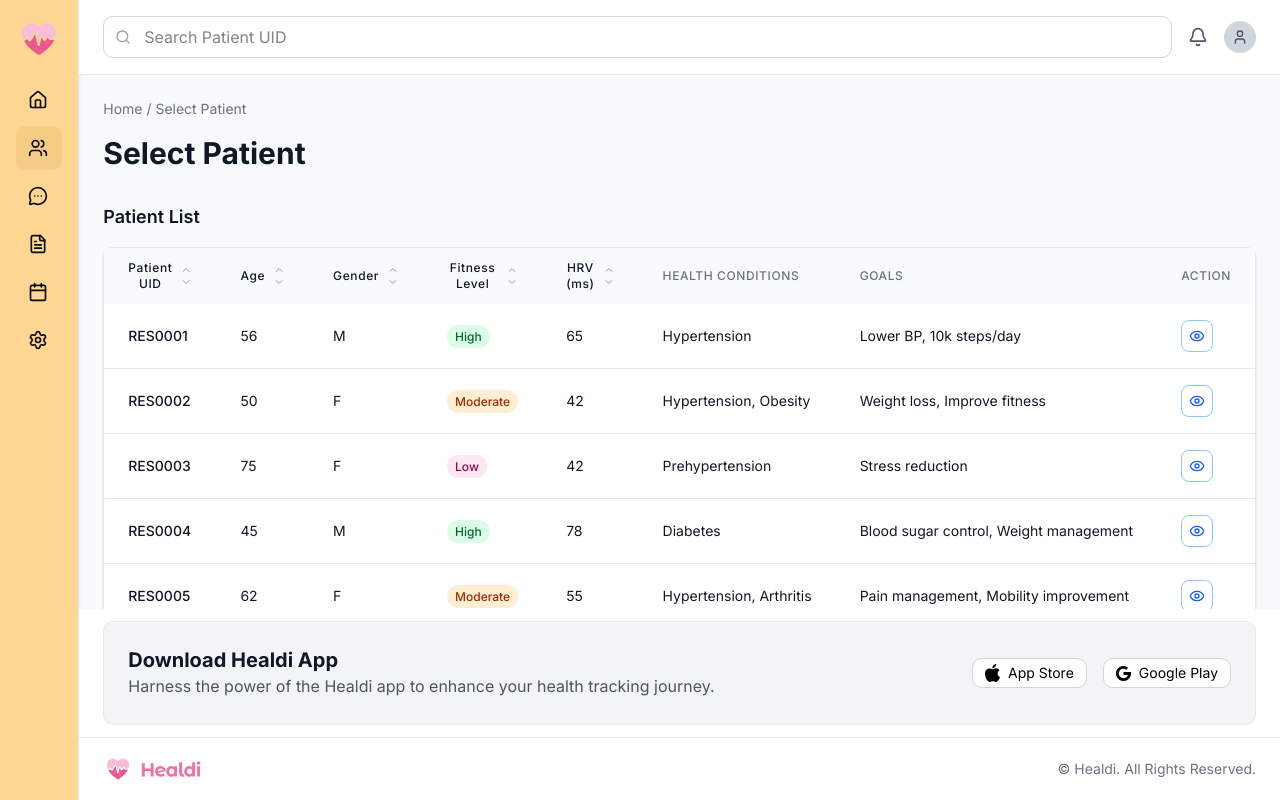
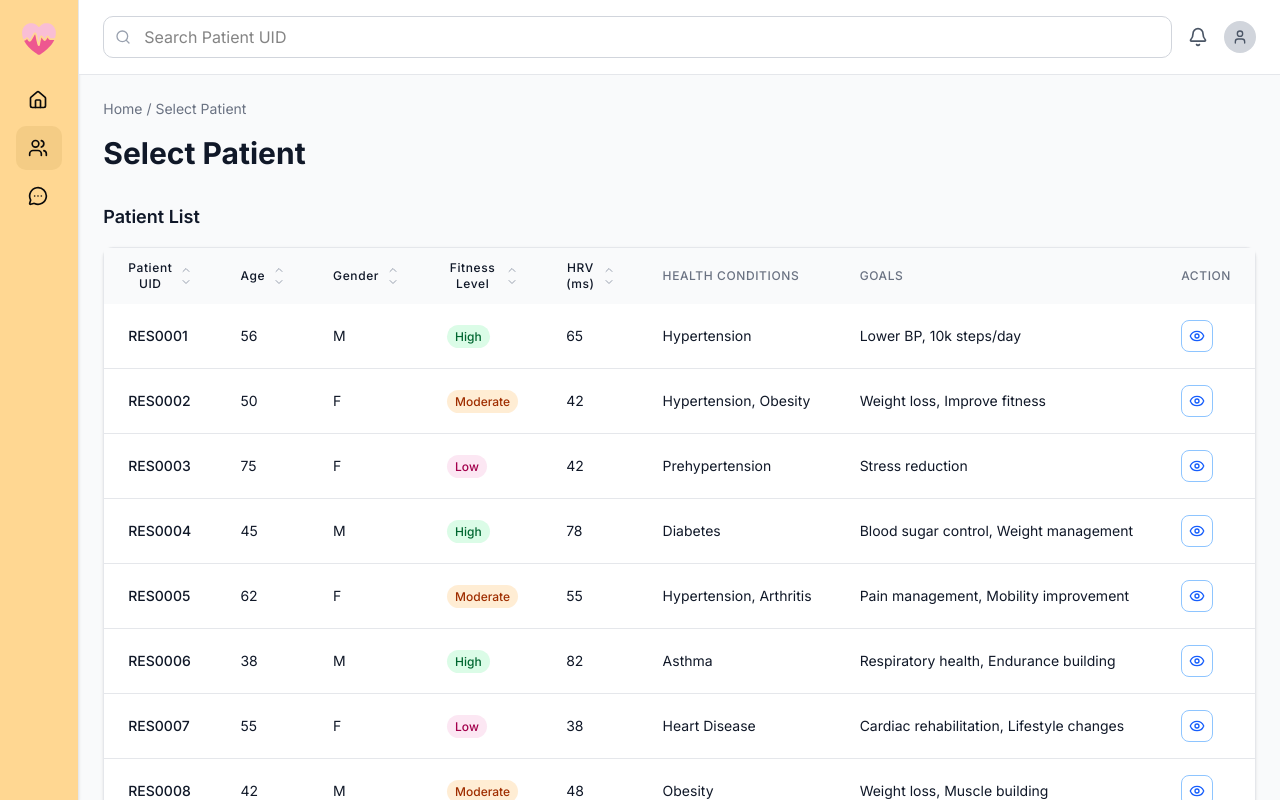
Before and after one commit to NUS-HIRL/Healdi-Web-Portal, a Next.js app: page /patient-info in a window 1280 px wide. Built offline with nearby package versions, Linux system fonts and the light colour scheme.

Commit message:
chore(zekai): change footer, sidebar, lab results

```diff
--- a/src/app/patient-info/page.tsx
+++ b/src/app/patient-info/page.tsx
@@ -137,8 +137,8 @@ export default function PatientInfoPage() {
       <div className="flex-1 flex flex-col">
         {/* Header */}
         <MainHeader />
-
-        <main className="flex-1 p-6 overflow-auto">
+        <div className="flex-1 overflow-auto">
+          <div className="p-6">
             <nav className="text-sm text-gray-500 mb-4">
               Home / Select Patient
             </nav>
@@ -147,9 +147,9 @@ export default function PatientInfoPage() {
             </h1>
             {/* Patient List */}
             <PatientList patients={placeholderPatients} />
-        </main>
-        {/* Footer */}
+          </div>
           <Footer />
+        </div>
       </div>
     </div>
   )
--- a/src/components/common/footer.tsx
+++ b/src/components/common/footer.tsx
@@ -2,10 +2,10 @@ import Image from "next/image"
 
 export const Footer = () => {
   return (
-    <div className="bg-white">
+    <div className="bg-white pt-0.5">
       {/* Download App Section */}
       <div className="flex mt-3 mb-3 bg-gray-100 rounded-lg p-6 border border-gray-200 mx-6">
-        <div className="flex-1 items-center justify-center">
+        <div className="flex-1 items-center jus tify-center">
           <h2 className="text-xl font-bold text-gray-900">
             Download Healdi App
           </h2>
--- a/src/components/common/sidebar.tsx
+++ b/src/components/common/sidebar.tsx
@@ -1,27 +1,18 @@
 "use client"
 
-import {
-  Calendar,
-  FileText,
-  Home,
-  MessageCircleMore,
-  Settings,
-  Users
-} from "lucide-react"
+import { Home, MessageCircleMore, Users } from "lucide-react"
 import Image from "next/image"
-import { useState } from "react"
+import Link from "next/link"
+import { usePathname } from "next/navigation"
 
 // TODO: Replace with actual paths to your icons
 export const Sidebar = () => {
-  const [selectedTab, setSelectedTab] = useState("users")
+  const pathname = usePathname()
 
   const navigationItems = [
     { id: "home", icon: Home, href: "#" },
     { id: "users", icon: Users, href: "/patient-info" },
     { id: "chats", icon: MessageCircleMore, href: "/chat" },
-    { id: "reports", icon: FileText, href: "#" },
-    { id: "calendar", icon: Calendar, href: "#" },
-    { id: "settings", icon: Settings, href: "#" }
   ]
   return (
     <div className="w-20 bg-[#FFD792] border-r border-gray-200 flex flex-col shadow-sm">
@@ -40,20 +31,20 @@ export const Sidebar = () => {
         <ul className="space-y-1">
           {navigationItems.map((item) => {
             const Icon = item.icon
-            const isSelected = selectedTab === item.id
+            const isSelected =
+              item.href !== "#" && pathname.startsWith(item.href)
 
             return (
               <li key={item.id}>
-                <a
+                <Link
                   href={item.href}
-                  onClick={() => setSelectedTab(item.id)}
                   className={`flex items-center space-x-3 px-3 py-3 rounded-lg transition-colors ${
                     isSelected
                       ? "bg-[#B58A4126] font-medium"
                       : "hover:bg-gray-50"
                   }`}>
                   <Icon size={20} />
-                </a>
+                </Link>
               </li>
             )
           })}
--- a/src/components/patient-info/ai-exercise-recommendations/ai-exercise-recommendations.tsx
+++ b/src/components/patient-info/ai-exercise-recommendations/ai-exercise-recommendations.tsx
@@ -10,7 +10,6 @@ import { TableHeaderCell } from "../../common/table-header-cell"
 import { Modal } from "../../common/modal"
 import { KeyValueRow } from "../../common/key-value-row"
 import { LabeledInput } from "../../common/labeled-input"
-import { Footer } from "@/components/common/footer"
 import { Button } from "@/components/ui/button"
 import { Exercise } from "@/types/exercise"
 
@@ -245,9 +244,6 @@ export function AiExerciseRecommendations({
         </section>
       </div>
 
-      {/* Footer */}
-      <Footer />
-
       {/* View Modal (dummy) */}
       {viewing && (
         <Modal onClose={() => setViewing(null)} title="Exercise Details">
--- a/src/components/patient-info/ai-exercise-recommendations/edit-exercise-form.tsx
+++ b/src/components/patient-info/ai-exercise-recommendations/edit-exercise-form.tsx
@@ -228,9 +228,9 @@ export function EditExerciseForm({ exerciseId }: EditExerciseFormProps) {
               </form>
             </div>
           </div>
+          {/* Footer */}
+          <Footer />
         </main>
-        {/* Footer */}
-        <Footer />
       </div>
     </div>
   )
--- a/src/components/patient-info/goals/add-goal-page.tsx
+++ b/src/components/patient-info/goals/add-goal-page.tsx
@@ -268,10 +268,9 @@ export const AddGoalPage = () => {
               </form>
             </div>
           </div>
+          {/* Footer */}
+          <Footer />
         </main>
-
-        {/* Footer */}
-        <Footer />
       </div>
     </div>
   )
--- a/src/components/patient-info/goals/edit-goal-page.tsx
+++ b/src/components/patient-info/goals/edit-goal-page.tsx
@@ -311,10 +311,9 @@ export const EditGoalPage = ({ goalId }: EditGoalPageProps) => {
               </form>
             </div>
           </div>
+          {/* Footer */}
+          <Footer />
         </main>
-
-        {/* Footer */}
-        <Footer />
       </div>
     </div>
   )
--- a/src/components/patient-info/patient-dashboard.tsx
+++ b/src/components/patient-info/patient-dashboard.tsx
@@ -10,6 +10,7 @@ import { ReportTab } from "./report/report-tab"
 import { Button } from "../ui/button"
 import { AllergiesDetailsSidebar } from "./allergies/allergies-details.sidebar"
 import { AiExerciseRecommendations } from "./ai-exercise-recommendations/ai-exercise-recommendations"
+import { ResourcesTab } from "./resources/resources-tab"
 
 interface PatientDashboardProps {
   patientId: string
@@ -21,7 +22,6 @@ export const PatientDashboard = ({ patientId }: PatientDashboardProps) => {
   const tabs = [
     "Reports",
     "Medications",
-    "Lab Results",
     "Goals",
     "AI Exercise Recommendations",
     "Resources"
@@ -60,25 +60,16 @@ export const PatientDashboard = ({ patientId }: PatientDashboardProps) => {
 
             {activeTab === "Reports" && <ReportTab />}
             {activeTab === "Medications" && <Medications />}
-            {activeTab === "Lab Results" && (
-              <div className="text-gray-500">
-                Lab Results content coming soon...
-              </div>
-            )}
             {activeTab === "Goals" && <GoalsTab patientId={patientId} />}
             {activeTab === "AI Exercise Recommendations" && (
               <AiExerciseRecommendations patientId={patientId} />
             )}
-            {activeTab === "Resources" && (
-              <div className="text-gray-500">
-                Resources content coming soon...
-              </div>
-            )}
+            {activeTab === "Resources" && <ResourcesTab />}
           </div>
+
+          {/* Footer */}
+          <Footer />
         </main>
-
-        {/* Footer */}
-        <Footer />
       </div>
 
       {/* Allergies modal */}
```
Lines whose indentation alone changed are shown as unchanged.
